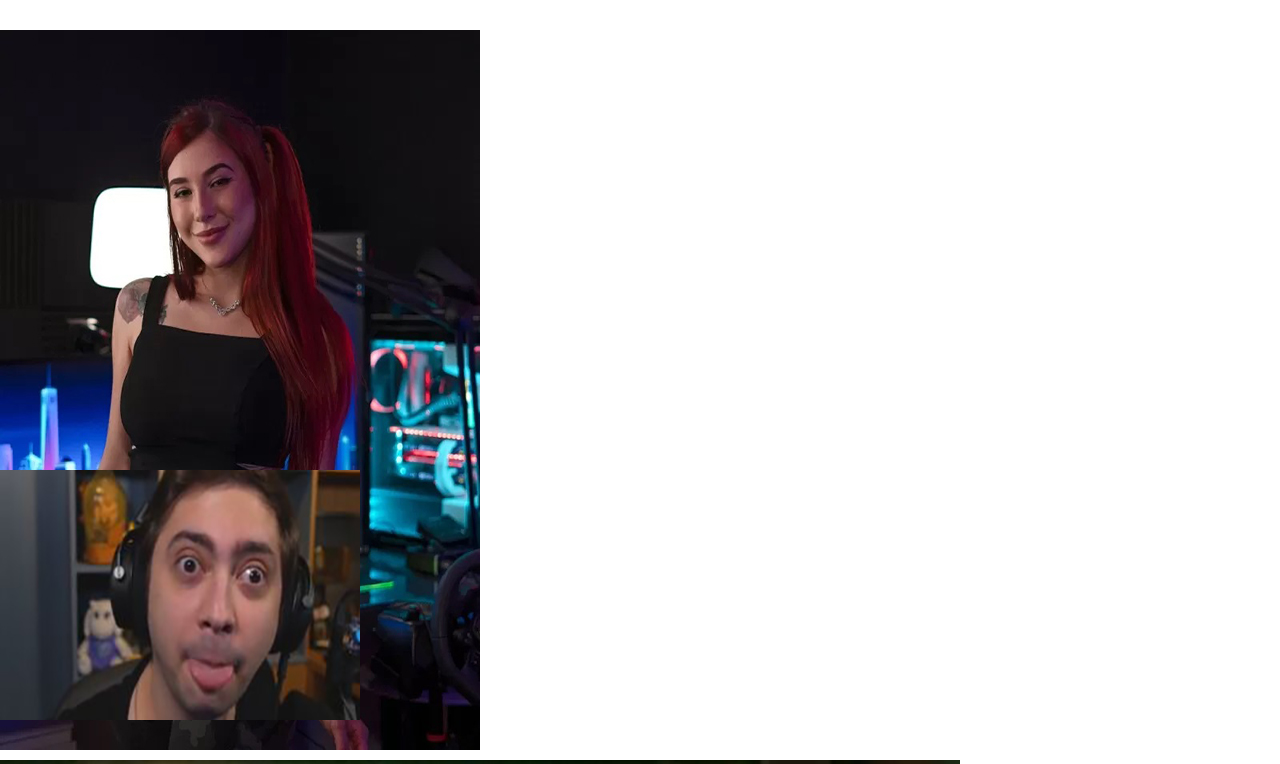
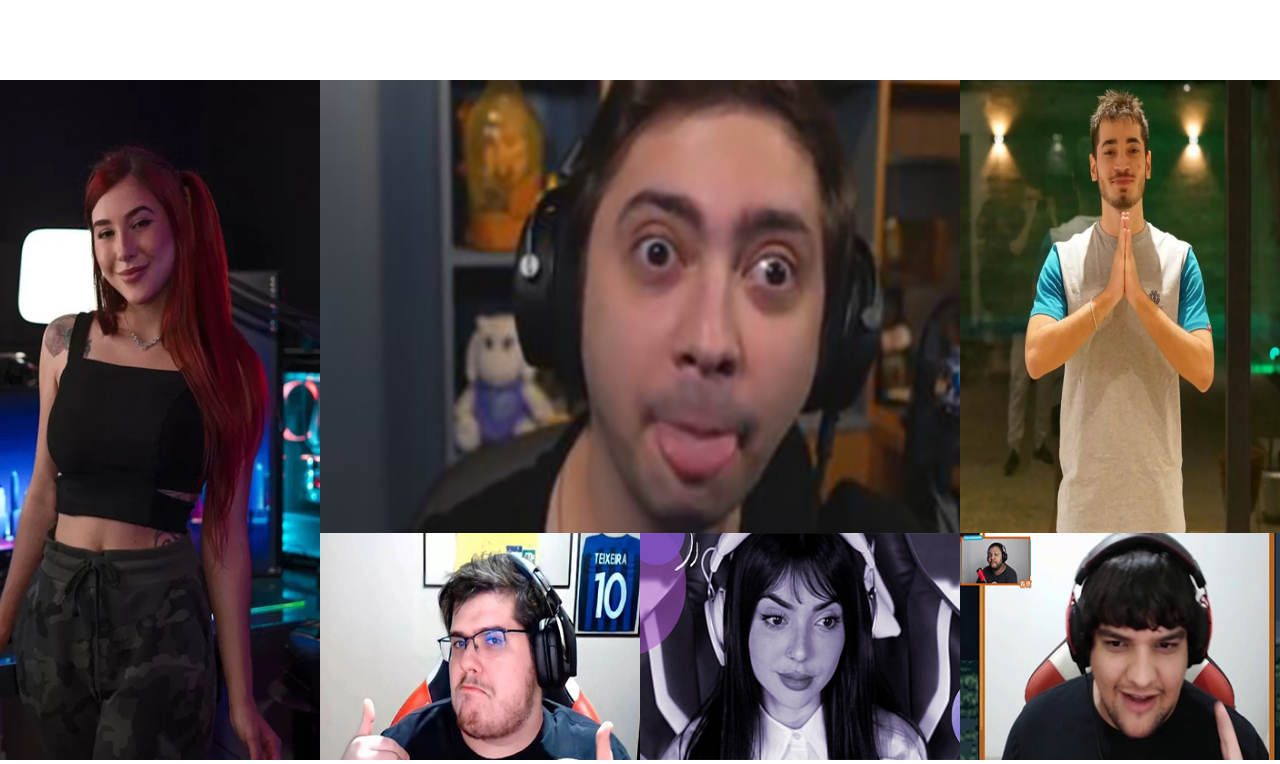
Before and after one commit to HilarioLelis/desafio, a plain HTML site: page index.html in a window 1280 px wide. Shown: the part 1105-1869 px from the top of the page. Drawn offline with nearby package versions, Linux system fonts and the light colour scheme; a script that the page names is missing.

Commit message:
Add files via upload

```diff
--- a/assets/css/styles.css
+++ b/assets/css/styles.css
@@ -22,6 +22,11 @@ nav {
     justify-content: space-between;
     margin: 15px 20px;
     align-items: center;
+}
+
+.nav ul a:hover {
+    color: black;
+    transition: 1s;
 }
 
 span {
@@ -85,10 +90,27 @@ button {
     padding: 15px;
     background-color: black;
     border-radius: 5px;
+    cursor: pointer;
+    border: none;
 }
 .button2 {
+    background-color: #8a2be2;
+    margin-right: 20px;
+    cursor: pointer;
+}
 
-    margin-right: 20px;
+.button1:hover {
+    background-color: #8a2be2;
+    transition: 1s;
+}
+
+.button2:hover {
+    background-color: black;
+    transition: 1s;
+}
+
+iframe {
+    border: 5px solid #8a2be2 ;
 }
 
 .about {
@@ -120,30 +142,58 @@ button {
     text-shadow: 1px 2px 1px black;
 }
 
-.galeria div {
 
+
+.galeria {
     display: grid;
-    grid-template-columns: repeat(3, 1fr);
-    margin: 5vh auto;
-    max-height: 400px;
+    grid-template-areas:
+    "diana alan alan jovirone"
+    "diana alan alan jovirone"
+    "diana casimiro nivi pato"
+    ;
+    margin: 5rem auto;
+    height: 85vh;
+    width: 100%;
+
 }
 
-.destack {
-     height: 100%;
+.img {
+    background-size: cover !important;
+    background-position: center !important;
+    background-repeat: no-repeat !important;
+    height: 100%;
+    width: 100%;
 }
 
+#diana {
+    background: url('../images/streamer-diana.jpg');
+    grid-area: diana;
+}
 
+#alanzoka {
+    background: url('../images/streamer-alanzoka.jpeg');
+    grid-area: alan;
+}
 
+#jovirone {
+    background: url('../images/streamer-jovirone.jpg');
+    grid-area: jovirone;
+}
 
+#casimiro {
+    background: url('../images/streamer-casimiro.jpg');
+    grid-area: casimiro;
+}
 
+#nivi {
+    background: url('../images/streamer-nivi.png');
+    grid-area: nivi;
+}
 
-
-
-
-
-
-
-
+#pato {
+    background: url('../images/streamer-pato.jpg');
+    grid-area: pato;
+}
 
 
 .container {
@@ -185,7 +235,7 @@ button {
     padding: 4px;
     border: none;
     border-radius: 0;
-    background-color: ;
+    background-color: #8a2be2;
 }
 
 .up {
@@ -195,12 +245,19 @@ button {
     bottom: 3%;
     cursor: pointer;
 }
+
 .redes {
     font-size: 13px;
     padding: 5vh;
     display: flex;
+    align-items: center;
     justify-content: center;
     text-align: center;
+
+}
+
+.redes a {
+    margin: 0;
 }
 
 footer {
--- a/index.html
+++ b/index.html
@@ -74,14 +74,14 @@
           Com momentos especiais com games nostálgicos.
         </p>
         <div>
-          <button class="button">saiba mais</button>
+          <button class="button1">saiba mais</button>
           <button class="button2">assinar</button>
         </div>
       </div>
 
     </div>
 
-   <div>
+   <div class="video">
 
     <iframe width="480" height="300" src="https://www.youtube.com/embed/4TOycLs_7oE" title="alanzoka jogando Baldur&#39;s Gate 3 - #1" frameborder="0" allow="accelerometer; autoplay; clipboard-write; encrypted-media; gyroscope; picture-in-picture; web-share" allowfullscreen></iframe>
    </div>
@@ -90,7 +90,7 @@
   </section>
 
   <!-- About section -->
-  <section class="about">
+  <section id="sobre" class="about">
 
     <div class="aboutText">
 
@@ -105,28 +105,32 @@
   </section>
 
   <!-- Lightbox image gallery -->
+  <section id="estrelas">
+
     <div class="galeria">
-    <div class="destac">
-      <img  src="assets/images/streamer-diana.jpg" alt="">
+      <div class="img" id="diana">
       </div>
-    <div class="img">
-      <img src="assets/images/streamer-alanzoka.jpeg" alt="">
+
+      <div class="img" id="alanzoka">
       </div>
-    <div class="img">
-      <img src="assets/images/streamer-jovirone.jpg" alt="">
+
+      <div class="img" id="jovirone">
       </div>
-    <div class="img">
-      <img src="assets/images/streamer-casimiro.jpg" alt="">
+
+      <div class="img" id="casimiro">
       </div>
-    <div class="img">
-      <img src="assets/images/streamer-nivi.png" alt="">
+
+      <div class="img" id="nivi">
       </div >
-    <div class="img">
-      <img src="assets/images/streamer-pato.jpg" alt="">
+
+      <div class="img" id="pato">
       </div>
     </div>
 
+  </section>
+
   <!-- Stakeholders -->
+  <section id="apoiadores">
     <div class="container">
       <div>
         <img src="assets/images/john.jpg" alt="">
@@ -146,16 +150,23 @@
         <p>Assistência Técnica</p>
       </div>
     </div>
+  </section>
 
   <!-- Email subscription -->
-  <section class="register">
+  <section id="assinar" class="register">
+
    <div>
+
     <h2>
       Assine nossa newletter
     </h2>
+
     <input class="email" type="email" >
+
     <button class="sub">Subscribe</button>
+
    </div>
+
   </section>
 
 
```
Lines whose indentation alone changed are shown as unchanged.
